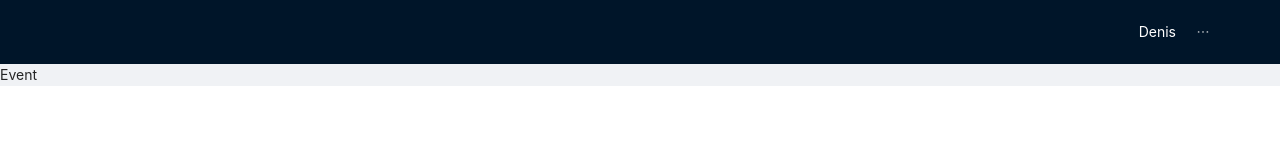
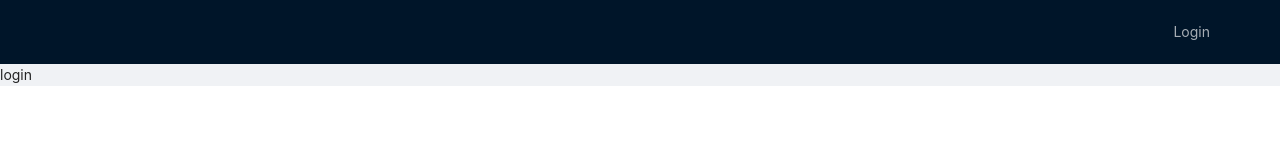
Before and after one commit to Zigomaticus/react-redux-ts-middle, a React (Create React App) app: page / in a window 1280 px wide. Shown: the top 160 px of the page. Built offline with nearby package versions, Linux system fonts and the light colour scheme.

Commit message:
decide a little error

```diff
--- a/src/components/AppRouter.tsx
+++ b/src/components/AppRouter.tsx
@@ -6,9 +6,11 @@
 import Event from "../pages/Event";
 // Routes
 import { privateRoutes, publicRoutes } from "../routes";
+// Hooks
+import { useTypedSelector } from "../hooks/useTypedSelector";
 
 const AppRouter: FC = () => {
-  const auth = true;
+  const { auth } = useTypedSelector((state) => state.auth);
 
   return auth ? (
     <Routes>
--- a/src/components/Navbar.tsx
+++ b/src/components/Navbar.tsx
@@ -1,13 +1,16 @@
 // Libraries
 import React, { FC } from "react";
 import { useNavigate } from "react-router-dom";
+// Hooks
+import { useTypedSelector } from "../hooks/useTypedSelector";
 // Ant
 import { Layout, Menu, Row } from "antd";
+
 const { Header } = Layout;
 
 const Navbar: FC = () => {
   const navigate = useNavigate();
-  const auth = true;
+  const { auth } = useTypedSelector((state) => state.auth);
 
   return (
     <Header>
--- /dev/null
+++ b/src/hooks/useTypedSelector.ts
@@ -0,0 +1,4 @@
+import { TypedUseSelectorHook, useSelector } from "react-redux";
+import { RootState } from "../store";
+
+export const useTypedSelector: TypedUseSelectorHook<RootState> = useSelector;
```
